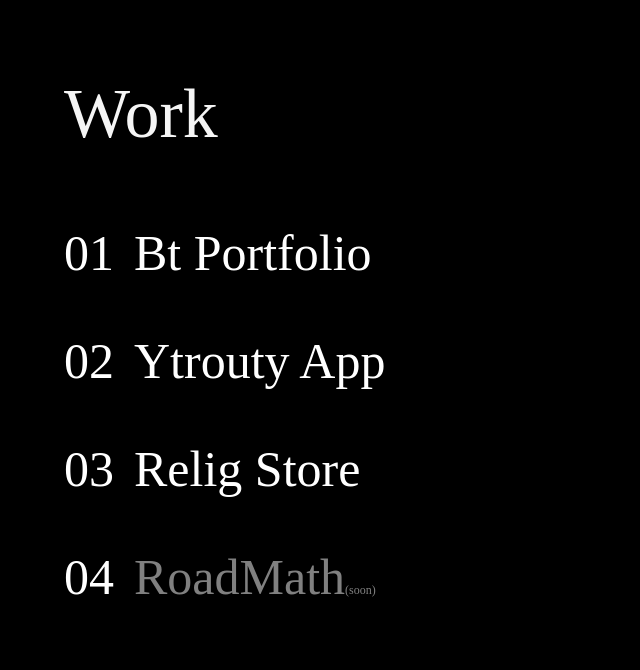
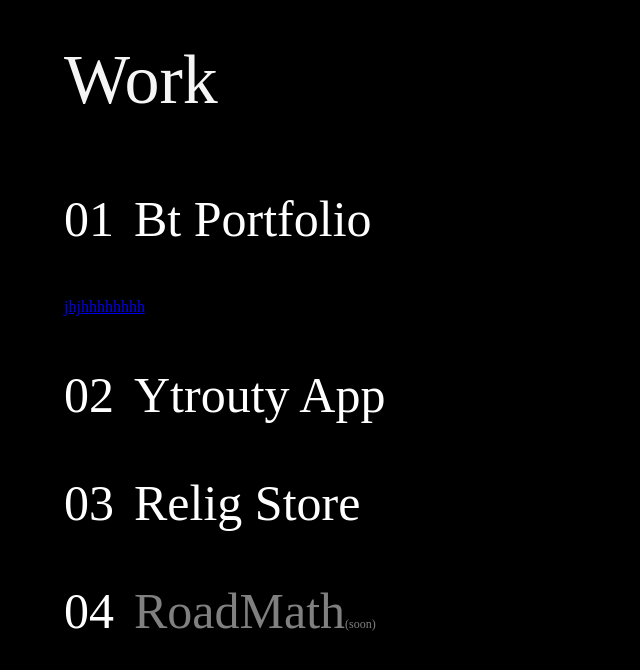
Before and after one commit to ahmedanany9812/BT, a React (Create React App) app: page / in a window 1280 px wide. Shown: the part 940-1610 px from the top of the page, without its empty margins (0-640 px from the left). Built offline with nearby package versions, Linux system fonts and the light colour scheme; a web font is replaced by a local one.

Commit message:
Update WorkSection.js

```diff
--- a/src/Components/WorkSection.js
+++ b/src/Components/WorkSection.js
@@ -4,6 +4,7 @@ import { ScrollTrigger } from "gsap/all";
 import { useEffect, useLayoutEffect } from "react";
 import { useSelector } from "react-redux";
 import { loaded } from "../LoaderSlice";
+import { NavLink } from "react-router-dom";
 import { CustomTheme } from "../Utilities/Theme";
 gsap.registerPlugin(ScrollTrigger);
 const WorkSection = () => {
@@ -127,6 +128,7 @@ const WorkSection = () => {
               Bt Portfolio
             </Box>
           </Stack>
+<NavLink to="BT">jhjhhhhhhhh</NavLink>
           <Stack direction={"row"} spacing="20px">
             <Box
               component={"p"}
```
